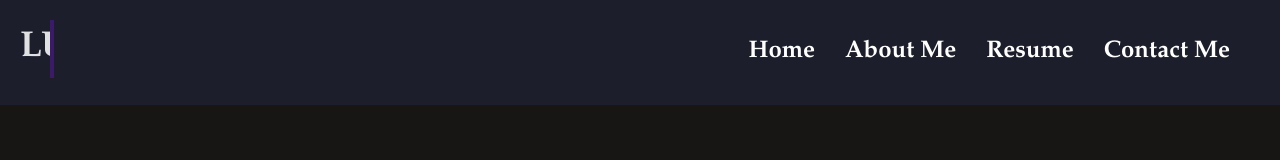
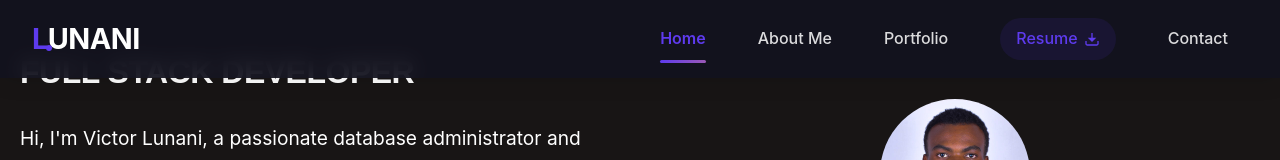
Before and after one commit to lunani254/portfolio, a React (Create React App) app: page / in a window 1280 px wide. Shown: the top 160 px of the page. Built offline with nearby package versions, Linux system fonts and the light colour scheme; no server answers.

Commit message:
navbar update

```diff
--- a/src/Navbar.css
+++ b/src/Navbar.css
@@ -1,150 +1,248 @@
-/* Navbar styles */
+/* Modern Navbar Styles */
 .navbar {
-  background-color: #1c1f2b;
-  padding: 20px;
-  position: relative;
-  height: auto;
+  background-color: rgba(18, 18, 30, 0.9);
+  backdrop-filter: blur(10px);
+  -webkit-backdrop-filter: blur(10px);
+  padding: 1rem 2rem;
+  position: fixed;
+  top: 0;
+  left: 0;
+  right: 0;
+  z-index: 1000;
+  transition: all 0.4s ease;
+  box-shadow: 0 4px 20px rgba(0, 0, 0, 0.1);
+}
+
+.navbar-scrolled {
+  background-color: rgba(18, 18, 30, 0.95);
+  padding: 0.6rem 2rem;
+  box-shadow: 0 4px 20px rgba(0, 0, 0, 0.2);
+}
+
+.navbar-container {
+  max-width: 1280px;
+  margin: 0 auto;
   display: flex;
   justify-content: space-between;
   align-items: center;
 }
 
-/* Logo animation */
+/* Logo styles */
 .logo {
-  animation: blink 1s infinite;
+  display: flex;
+  align-items: center;
 }
 
-@keyframes blink {
-  0% {
-    opacity: 1;
-  }
-  50% {
-    opacity: 0.5;
-  }
-  100% {
-    opacity: 1;
-  }
+.logo-text {
+  font-family: "SF Pro Display", -apple-system, BlinkMacSystemFont, sans-serif;
+  font-size: 1.8rem;
+  font-weight: 700;
+  letter-spacing: -0.5px;
+  color: #ffffff;
+  position: relative;
+  text-decoration: none;
+  cursor: pointer;
 }
 
-.animated-text {
-  font-size: 36px;
-  font-weight: 700;
-  font-family: 'Garamond', serif;
-  color: #ffffff;
-  animation: typing 5s steps(40) infinite;
-  overflow: hidden;
-  white-space: nowrap;
-  border-right: 4px solid rgba(74, 26, 136, 0.8);
-  padding-right: 10px;
-  display: inline-block;
+.logo-highlight {
+  color: #5e3bee;
+  position: relative;
 }
 
-@keyframes typing {
-  0% {
-    width: 0;
-  }
-  100% {
-    width: 9ch;
-  }
+.logo-highlight::after {
+  content: '';
+  position: absolute;
+  width: 6px;
+  height: 6px;
+  border-radius: 50%;
+  background: #5e3bee;
+  bottom: 5px;
+  right: -4px;
 }
 
-/* Navbar links */
+/* Navigation menu */
 .navbar-nav {
   list-style-type: none;
   padding: 0;
   margin: 0;
   display: flex;
+  align-items: center;
+  gap: 2rem;
 }
 
 .nav-item {
-  margin-right: 30px;
+  position: relative;
 }
 
 .nav-link {
-  color: #ffffff;
-  font-weight: 700;
+  color: rgba(255, 255, 255, 0.85);
+  font-weight: 500;
   text-decoration: none;
-  transition: transform 0.3s;
-  font-family: 'Garamond', serif;
-  font-size: 24px;
-  line-height: 1.2;
+  font-family: "SF Pro Text", -apple-system, BlinkMacSystemFont, sans-serif;
+  font-size: 1rem;
+  padding: 0.5rem 0;
+  transition: all 0.3s ease;
+  position: relative;
+  display: flex;
+  align-items: center;
+  cursor: pointer;
 }
 
 .nav-link:hover {
-  transform: translateY(-10px);
-  color: rgba(74, 26, 136, 0.8);
+  color: #ffffff;
+}
+
+.nav-link.active {
+  color: #5e3bee;
+  font-weight: 600;
+}
+
+.nav-indicator {
+  position: absolute;
+  height: 3px;
+  background: linear-gradient(90deg, #5e3bee, #9b59b6);
+  bottom: -3px;
+  left: 0;
+  width: 0;
+  border-radius: 3px;
+  transition: width 0.3s ease;
+}
+
+.nav-link:hover .nav-indicator,
+.nav-link.active .nav-indicator {
+  width: 100%;
+}
+
+/* Special styling for resume link */
+.resume-link {
+  background: rgba(94, 59, 238, 0.1);
+  padding: 0.5rem 1rem;
+  border-radius: 30px;
+  display: flex;
+  align-items: center;
+  gap: 6px;
+  transition: all 0.3s ease;
+  color: #5e3bee;
+}
+
+.resume-link:hover {
+  background: rgba(94, 59, 238, 0.2);
+  transform: translateY(-3px);
+  box-shadow: 0 4px 12px rgba(94, 59, 238, 0.15);
+}
+
+.download-icon {
+  transition: transform 0.3s ease;
+}
+
+.resume-link:hover .download-icon {
+  transform: translateY(2px);
 }
 
 /* Hamburger button styles */
 .hamburger {
   display: none;
   flex-direction: column;
-  cursor: pointer;
+  justify-content: space-between;
+  height: 24px;
   background: none;
   border: none;
-  padding: 10px;
+  cursor: pointer;
+  padding: 0;
+  z-index: 100;
 }
 
 .hamburger-line {
   width: 30px;
-  height: 3px;
+  height: 2px;
   background-color: #ffffff;
-  margin: 5px 0;
   transition: all 0.3s ease;
+  transform-origin: center;
 }
 
-/* Small devices */
-@media screen and (max-width: 768px) {
+.hamburger.active .hamburger-line:nth-child(1) {
+  transform: translateY(8px) rotate(45deg);
+}
+
+.hamburger.active .hamburger-line:nth-child(2) {
+  opacity: 0;
+}
+
+.hamburger.active .hamburger-line:nth-child(3) {
+  transform: translateY(-10px) rotate(-45deg);
+}
+
+/* Media queries */
+@media screen and (max-width: 992px) {
+  .navbar-container {
+    width: 100%;
+  }
+
   .hamburger {
     display: flex;
   }
 
   .navbar-nav {
-    display: none;
+    position: fixed;
+    top: 0;
+    right: -100%;
+    height: 100vh;
+    width: 280px;
+    background: rgba(18, 18, 30, 0.98);
     flex-direction: column;
-    width: 100%;
-    background-color: #1c1f2b;
-    position: absolute;
-    top: 60px;
-    left: 0;
-    padding: 20px 0;
-    text-align: center;
+    justify-content: center;
+    align-items: center;
+    transition: right 0.4s cubic-bezier(0.77, 0, 0.175, 1);
+    gap: 2.5rem;
+    padding: 0;
+    box-shadow: -5px 0 30px rgba(0, 0, 0, 0.2);
+    backdrop-filter: blur(10px);
+    -webkit-backdrop-filter: blur(10px);
   }
 
   .navbar-nav.open {
-    display: flex;
+    right: 0;
   }
 
   .nav-item {
-    margin: 10px 0;
-  }
-
-  .animated-text {
-    font-size: 28px;
+    width: 100%;
+    text-align: center;
+    margin: 0;
   }
 
   .nav-link {
-    font-size: 20px;
+    display: inline-block;
+    font-size: 1.1rem;
+    padding: 0.8rem 2rem;
+    width: 100%;
+    box-sizing: border-box;
+    justify-content: center;
+  }
+
+  .nav-indicator {
+    bottom: 5px;
   }
 }
 
-/* Extra small devices */
-@media screen and (max-width: 480px) {
+@media screen and (max-width: 576px) {
   .navbar {
-    padding: 10px;
-    flex-direction: column;
-    align-items: center;
+    padding: 1rem;
   }
 
-  .animated-text {
-    font-size: 24px;
+  .navbar-scrolled {
+    padding: 0.5rem 1rem;
   }
 
-  .nav-link {
-    font-size: 18px;
+  .logo-text {
+    font-size: 1.5rem;
   }
 
-  .nav-item {
-    margin-bottom: 15px;
+  .hamburger-line {
+    width: 25px;
+  }
+
+  .navbar-nav {
+    width: 100%;
+    height: 100vh;
   }
 }
--- a/src/components/Navbar.js
+++ b/src/components/Navbar.js
@@ -1,38 +1,148 @@
-import React, { useState } from 'react';
+import React, { useState, useEffect } from 'react';
 import { Link } from 'react-scroll';
 import '../Navbar.css';
 
 function Navbar() {
   const [isMenuOpen, setIsMenuOpen] = useState(false);
+  const [scrolled, setScrolled] = useState(false);
+  const [activeSection, setActiveSection] = useState('home');
+
+  // Handle scroll events for navbar appearance
+  useEffect(() => {
+    const handleScroll = () => {
+      if (window.scrollY > 50) {
+        setScrolled(true);
+      } else {
+        setScrolled(false);
+      }
+    };
+
+    // Detect active section based on scroll position
+    const sections = ['home', 'about', 'portfolio', 'contact'];
+    const scrollSpy = () => {
+      const current = sections.map(section => {
+        const element = document.getElementById(section);
+        if (element) {
+          const rect = element.getBoundingClientRect();
+          return {
+            id: section,
+            visible: rect.top <= 150 && rect.bottom >= 150
+          };
+        }
+        return { id: section, visible: false };
+      }).find(section => section.visible);
+
+      if (current) {
+        setActiveSection(current.id);
+      }
+    };
+
+    window.addEventListener('scroll', handleScroll);
+    window.addEventListener('scroll', scrollSpy);
+
+    return () => {
+      window.removeEventListener('scroll', handleScroll);
+      window.removeEventListener('scroll', scrollSpy);
+    };
+  }, []);
 
   const toggleMenu = () => {
     setIsMenuOpen(!isMenuOpen);
   };
 
+  const closeMenu = () => {
+    setIsMenuOpen(false);
+  };
+
   return (
-    <nav className="navbar">
+    <nav className={`navbar ${scrolled ? 'navbar-scrolled' : ''}`}>
+      <div className="navbar-container">
         <div className="logo">
-        <span className="animated-text">LUNANI</span>
+          <span className="logo-text">
+            <span className="logo-highlight">L</span>UNANI
+          </span>
         </div>
-      <button className="hamburger" onClick={toggleMenu}>
+
+        <button
+          className={`hamburger ${isMenuOpen ? 'active' : ''}`}
+          onClick={toggleMenu}
+          aria-label="Toggle navigation menu"
+        >
           <span className="hamburger-line"></span>
           <span className="hamburger-line"></span>
           <span className="hamburger-line"></span>
         </button>
+
         <ul className={`navbar-nav ${isMenuOpen ? 'open' : ''}`}>
           <li className="nav-item">
-          <a href="/" className="nav-link">Home</a>
+            <Link
+              to="home"
+              spy={true}
+              smooth={true}
+              duration={500}
+              className={`nav-link ${activeSection === 'home' ? 'active' : ''}`}
+              onClick={closeMenu}
+            >
+              Home
+              <span className="nav-indicator"></span>
+            </Link>
           </li>
           <li className="nav-item">
-          <a href="/about" className="nav-link">About Me</a>
+            <Link
+              to="about"
+              spy={true}
+              smooth={true}
+              duration={500}
+              className={`nav-link ${activeSection === 'about' ? 'active' : ''}`}
+              onClick={closeMenu}
+            >
+              About Me
+              <span className="nav-indicator"></span>
+            </Link>
           </li>
           <li className="nav-item">
-          <a href="/fullStackDeveloperVictor.pdf" target="_blank" rel="noopener noreferrer" className="nav-link">Resume</a>
+            <Link
+              to="portfolio"
+              spy={true}
+              smooth={true}
+              duration={500}
+              className={`nav-link ${activeSection === 'portfolio' ? 'active' : ''}`}
+              onClick={closeMenu}
+            >
+              Portfolio
+              <span className="nav-indicator"></span>
+            </Link>
           </li>
           <li className="nav-item">
-          <Link to="footer" smooth={true} duration={500} className="nav-link">Contact Me</Link>
+            <a
+              href="/fullStackDeveloperVictor.pdf"
+              target="_blank"
+              rel="noopener noreferrer"
+              className="nav-link resume-link"
+              onClick={closeMenu}
+            >
+              Resume
+              <svg className="download-icon" width="16" height="16" viewBox="0 0 24 24" fill="none" xmlns="http://www.w3.org/2000/svg">
+                <path d="M12 15L8 11H16L12 15Z" fill="currentColor"/>
+                <path d="M12 3V11M12 15L8 11H16L12 15ZM21 15V19C21 19.5304 20.7893 20.0391 20.4142 20.4142C20.0391 20.7893 19.5304 21 19 21H5C4.46957 21 3.96086 20.7893 3.58579 20.4142C3.21071 20.0391 3 19.5304 3 19V15" stroke="currentColor" strokeWidth="2"/>
+              </svg>
+            </a>
+          </li>
+          <li className="nav-item">
+            <Link
+              to="contact"
+              spy={true}
+              smooth={true}
+              duration={500}
+              className={`nav-link ${activeSection === 'contact' ? 'active' : ''}`}
+              onClick={closeMenu}
+            >
+              Contact
+              <span className="nav-indicator"></span>
+            </Link>
           </li>
         </ul>
+      </div>
     </nav>
   );
 }
```
Lines whose indentation alone changed are shown as unchanged.
